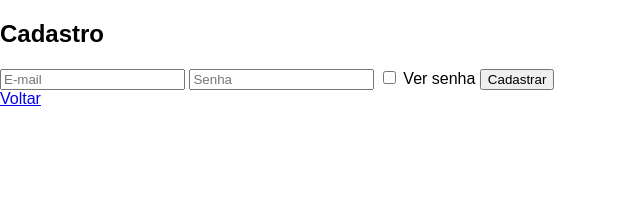
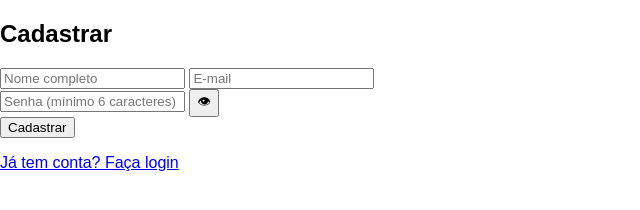
Before and after one commit to henrique01000/Tela-viva-, a plain HTML site: page cadastro.html in a window 1280 px wide. Shown: the whole page, without its empty margins (0-640 px from the left). Drawn offline with Linux system fonts and the light colour scheme.

Commit message:
Update cadastro.html

```diff
--- a/cadastro.html
+++ b/cadastro.html
@@ -1,21 +1,24 @@
 <!DOCTYPE html>
 <html lang="pt-BR">
 <head>
-  <meta charset="UTF-8"/>
-  <meta name="viewport" content="width=device-width, initial-scale=1.0"/>
+  <meta charset="UTF-8" />
+  <meta name="viewport" content="width=device-width, initial-scale=1.0" />
   <title>Cadastro - Tela Viva</title>
-  <link rel="stylesheet" href="style.css"/>
+  <link rel="stylesheet" href="style.css" />
 </head>
-<body>
-  <div class="login-container">
-    <h2>Cadastro</h2>
-    <form onsubmit="return cadastrarUsuario()">
-      <input type="email" placeholder="E-mail" id="cadEmail" required>
-      <input type="password" placeholder="Senha" id="cadSenha" minlength="6" required>
-      <label><input type="checkbox" onclick="mostrarSenha('cadSenha')"/> Ver senha</label>
-      <button type="submit">Cadastrar</button>
+<body class="login-page">
+  <div class="form-container">
+    <h2>Cadastrar</h2>
+    <form id="registerForm">
+      <input type="text" id="registerName" placeholder="Nome completo" required />
+      <input type="email" id="registerEmail" placeholder="E-mail" required />
+      <div class="password-field">
+        <input type="password" id="registerSenha" placeholder="Senha (mínimo 6 caracteres)" required minlength="6" />
+        <button type="button" class="toggle-btn" onclick="togglePassword('registerSenha')">👁</button>
+      </div>
+      <button type="submit" class="btn">Cadastrar</button>
     </form>
-    <a href="index.html" class="voltar">Voltar</a>
+    <p><a href="login.html">Já tem conta? Faça login</a></p>
   </div>
   <script src="script.js"></script>
 </body>
```
